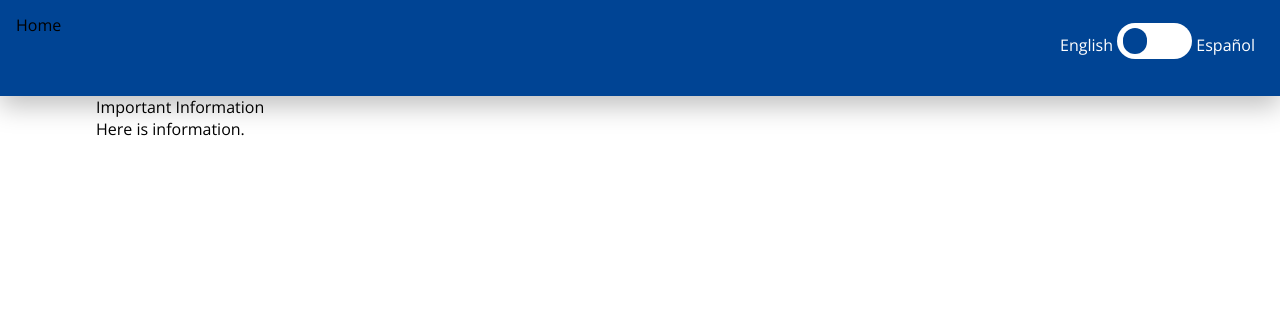
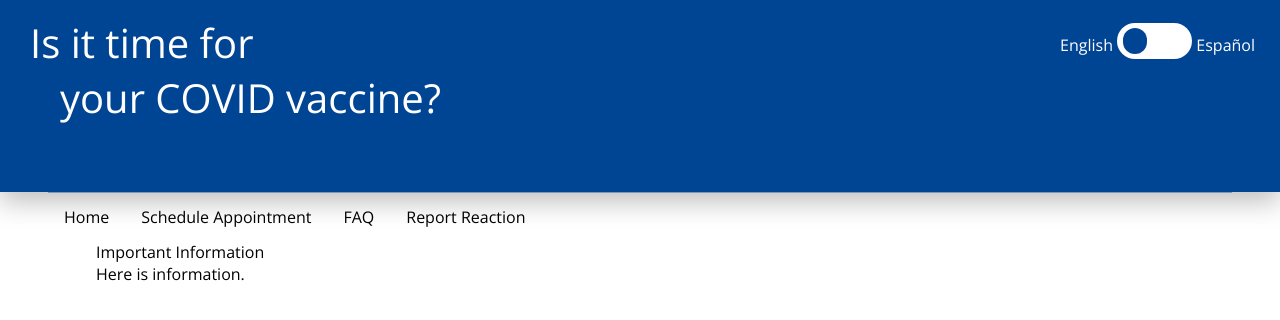
Before and after one commit to dxm6029/vacciNation, a React (Create React App) app in the folder frontend/mainapp/: page /Schedule in a window 1280 px wide. Shown: the top 320 px of the page. Built offline with nearby package versions, Linux system fonts and the light colour scheme.

Commit message:
vcn-fe-3: Got routing working.

```diff
--- a/frontend/mainapp/src/App.js
+++ b/frontend/mainapp/src/App.js
@@ -2,11 +2,24 @@ import './App.css';
 import Home from './components/Home';
 import Schedule from './components/schedule';
 import { BrowserRouter, Link, Switch, Route } from 'react-router-dom';
+import UBRoutes from './routes';
+import NavBar from './components/navBar';
 
 function App() {
   return (
     <div>
-        <Schedule />
+      <div>
+      <NavBar
+          links = {[
+            ["Home", "Home"],
+            ["schedule", "Schedule Appointment"],
+            ["FAQ", "FAQ"],
+            ["Report", "Report Reaction"]
+          ]}
+        />
+
+      </div>
+        <UBRoutes/>
 
     </div>
   );
--- a/frontend/mainapp/src/components/Home.js
+++ b/frontend/mainapp/src/components/Home.js
@@ -1,35 +1,11 @@
 import './Home.css';
-import ToggleSwitch from "./toggleSwitch";
-import NavBar from './navBar';
-import GeneralHeader from './generalHeader';
-import { BrowserRouter, Link, Switch, Route } from 'react-router-dom';
 
 function Home() {
   return (
-    <div className="App">
-      <div className="header">
-        <div className="toggle">
-          <ToggleSwitch
-            leftLabel="English"
-            rightLabel="Español" />
-        </div>
-
-        <div className="title">
-          Is it time for
-          <div className="line2">
-            your COVID vaccine?
-          </div>
-        </div>
-
-        <NavBar
-          links = {[
-            ["Home", "Home"],
-            ["Schedule", "Schedule Appointment"],
-            ["FAQ", "FAQ"],
-            ["Report", "Report Reaction"]
-          ]}
-        />
-      </div>
+    <div>
+      <h1>
+        Home
+      </h1>
     </div>
   )
 }
--- a/frontend/mainapp/src/components/navBar.css
+++ b/frontend/mainapp/src/components/navBar.css
@@ -1,10 +1,43 @@
 @import url("https://fonts.googleapis.com/css?family=Open+Sans:400,600,300");
+
+* {
+    font-family:"Open Sans", sans-serif;
+}
+
+html, body {
+    height: 100%;
+    width: 100%;
+    margin: 0;
+}
 
 .navBar {
     font-family:"Open Sans", sans-serif;
     font-size: 1em;
-    margin: 0 48px;
+    margin: 0 48px 48px 48px;
     border-bottom: 1px solid rgba(0, 68, 148, 0.4);
+}
+
+.header {
+  height: 24vh;
+  width: 100%;
+  background-color: #004494;
+  box-shadow: 0px 10px 25px rgba(0, 0, 0, 0.25);
+}
+
+.toggle {
+  position: absolute;
+  right: 10px;
+}
+
+.title {
+  color: white;
+  font-size: 2.5em;
+  padding: 15px;
+  margin-left: 15px;
+}
+
+.title .line2 {
+  margin-left: 30px;
 }
 
 .link {
--- a/frontend/mainapp/src/components/navBar.js
+++ b/frontend/mainapp/src/components/navBar.js
@@ -1,22 +1,46 @@
 import './navBar.css';
 import { BrowserRouter, Link, Routes, Route } from 'react-router-dom';
-import Schedule from './schedule';
+import UBRoutes from '../routes';
+import ToggleSwitch from './toggleSwitch';
 
 function NavBar(props) {
 
   return (
-    <div className="navBar">
-        <BrowserRouter>
+    <div>
+      <div className="App">
+        <div className="header">
+          <div className="toggle">
+            <ToggleSwitch
+              leftLabel="English"
+              rightLabel="Español" />
+          </div>
+
+          <div className="title">
+            Is it time for
+            <div className="line2">
+              your COVID vaccine?
+            </div>
+          </div>
+        </div>
+      </div>
+      <div className="navBar">
           {props.links.map((link, index) => (
-              <Link to={link[0]} className="link">{link[1]}</Link>
+              <Link to={link[0]} className="link" key={index}>{link[1]}</Link>
           ))}
-
-          <Routes>
-            <Route path="/Schedule" element={<Schedule />} />
-        </Routes>
-      </BrowserRouter>
+      </div>
     </div>
   );
 }
 
 export default NavBar;
+
+
+/*
+
+<BrowserRouter>
+            {props.links.map((link, index) => (
+                <Link to={link[0]} className="link" key={index}>{link[1]}</Link>
+            ))}
+        </BrowserRouter>
+
+        */
--- a/frontend/mainapp/src/components/schedule.js
+++ b/frontend/mainapp/src/components/schedule.js
@@ -5,7 +5,6 @@ function Schedule() {
 
   return (
     <div className="scheduler">
-        <GeneralHeader />
         <div className="schedule">
             Important Information <br/>
             Here is information.
--- a/frontend/mainapp/src/index.js
+++ b/frontend/mainapp/src/index.js
@@ -3,10 +3,13 @@ import ReactDOM from 'react-dom';
 import './index.css';
 import App from './App';
 import reportWebVitals from './reportWebVitals';
+import { BrowserRouter } from 'react-router-dom';
 
 ReactDOM.render(
   <React.StrictMode>
-    <App />
+    <BrowserRouter>
+      <App />
+    </BrowserRouter>
   </React.StrictMode>,
   document.getElementById('root')
 );
--- /dev/null
+++ b/frontend/mainapp/src/routes.js
@@ -0,0 +1,22 @@
+import React from 'react';
+import { Routes, Route, Navigate} from 'react-router-dom';
+
+import Home from './components/Home';
+import Schedule from './components/schedule';
+
+/**
+ * All routes go here.
+ * Don't forget to import the components above after adding new route.
+ */
+class UBRoutes extends React.Component {
+    render() {
+        return (
+            <Routes>
+                <Route path="/home" element={<Home />} />
+                <Route path="/schedule" element={<Schedule/>}/>
+            </Routes>
+        );
+    }
+}
+
+export default UBRoutes;
```
